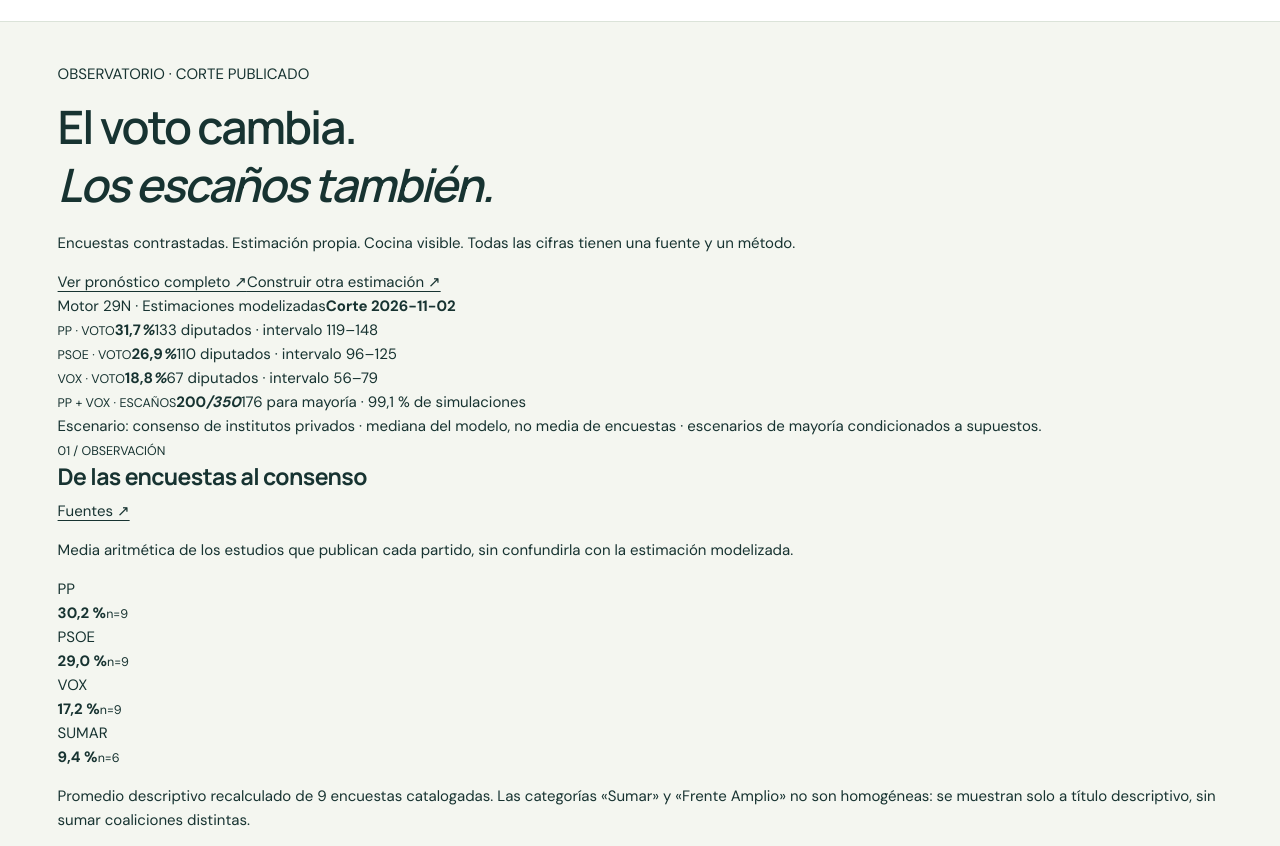
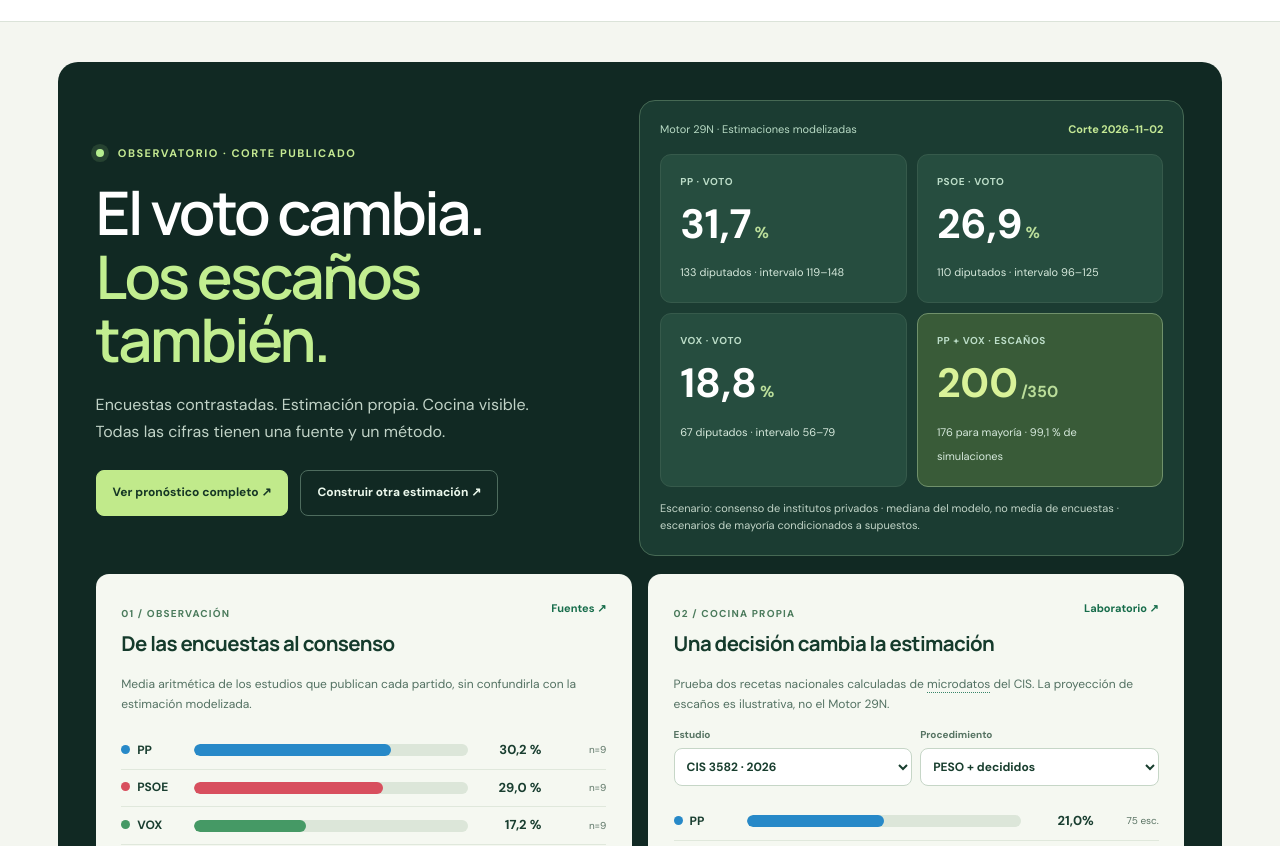
Before and after one commit to bhermoso/observatorio-electoral, a website: page index.html in a window 1280 px wide. Shown: the part 69-915 px from the top of the page. Drawn offline with Linux system fonts and the light colour scheme; files whose address does not match are found by name.

Commit message:
style: portada editorial oscura, métricas animadas y visualización de cocina

```diff
--- a/styles.css
+++ b/styles.css
@@ -213,3 +213,18 @@
 .cocina-compare a,.methods-split a{font-size:13px;font-weight:800;color:#17644c}
 .methods-split{margin:18px 0 28px}
 @media(max-width:760px){.observatory-choose-grid,.cocina-compare,.methods-split{grid-template-columns:1fr}.observatory-choose-card{min-height:auto}}
+
+/* Portada: pantalla de resultados con procedencia y cocina visibles */
+.impact{background:#112923;color:#eef8ed;margin:0 0 26px;padding:clamp(18px,3vw,38px);border-radius:20px;overflow:hidden}
+.impact-top{display:grid;grid-template-columns:minmax(0,1fr) minmax(390px,1.08fr);gap:clamp(20px,3vw,42px);align-items:center;min-height:290px}
+.impact-kicker{color:#c5e992;letter-spacing:.14em;font-weight:850;font-size:11px}.impact-kicker i{display:inline-block;width:8px;height:8px;border-radius:50%;background:#b5ee8f;box-shadow:0 0 0 5px #b5ee8f20;margin-right:10px}
+.impact h1{font-size:clamp(31px,4.7vw,65px);line-height:1.05;letter-spacing:-.045em;color:#fff;margin:17px 0 20px}.impact h1 em{font-style:normal;color:#c2ee90}.impact-top>div>p{font-size:clamp(13px,1.25vw,16px);line-height:1.7;color:#c1d3c7;max-width:470px}
+.impact-links{display:flex;flex-wrap:wrap;gap:12px;align-items:center;margin-top:25px}.impact-links a{color:#ecf9ed;text-decoration:none;font-weight:800;font-size:12px;border:1px solid #4e6c5e;border-radius:8px;padding:12px 16px}.impact-links a.impact-primary{background:#c1ea8b;color:#153625;border-color:#c1ea8b}
+.impact-live{background:#1b3c32;border:1px solid #466954;padding:20px;border-radius:16px}.impact-live-head{display:flex;justify-content:space-between;align-items:center;flex-wrap:wrap;gap:6px;margin-bottom:15px;color:#b7dac4;font-size:11px}.impact-live-head strong{color:#c4e895}
+.impact-metrics{display:grid;grid-template-columns:repeat(2,minmax(0,1fr));gap:10px}.impact-kpi{padding:clamp(13px,1.5vw,20px);background:#264d3f;border-radius:11px;border:1px solid #365a4b;min-height:120px}.impact-kpi small{display:block;color:#bcddc8;font-size:10px;font-weight:800;letter-spacing:.06em}.impact-kpi strong{display:block;color:#fff;font-size:clamp(28px,3.2vw,44px);font-variant-numeric:tabular-nums;line-height:1.3;margin:8px 0}.impact-kpi strong i{font-size:16px;color:#badd9a;font-style:normal;margin-left:3px}.impact-kpi>span{font-size:11px;color:#d6e9dc;line-height:1.6}.impact-majority{background:#395b38;border-color:#70916b}.impact-majority strong{color:#d9f299}.impact-meta{font-size:11px;line-height:1.6;color:#c2d5c8;margin-top:13px}.impact-blank{grid-column:span 2;min-height:120px;display:flex;align-items:center;justify-content:center}
+.impact-lower{display:grid;grid-template-columns:1fr 1fr;gap:16px;margin-top:18px}.impact-chart{background:#f5f8f1;color:#193e30;padding:clamp(17px,2vw,26px);border-radius:13px;min-width:0}.impact-chart>p{font-size:12px;color:#537162;line-height:1.65;min-height:38px}.impact-section-title{display:flex;justify-content:space-between;align-items:start;gap:12px}.impact-section-title small{color:#4b7b5c;font-weight:850;font-size:10px;letter-spacing:.12em}.impact-section-title h2{margin:7px 0;font-size:clamp(18px,1.6vw,23px);color:#153b2c}.impact-section-title>a{font-size:11px;color:#176d4b;font-weight:800;text-decoration:none;white-space:nowrap}.impact-visual{margin:17px 0}.impact-line{display:grid;grid-template-columns:63px minmax(0,1fr) 63px 55px;gap:10px;align-items:center;padding:8px 0;border-bottom:1px solid #e0e8dc}.impact-line>span{font-size:12px;font-weight:850}.impact-line>span i{display:inline-block;width:9px;height:9px;border-radius:50%;margin-right:7px}.impact-line>b{font-size:13px;text-align:right;font-variant-numeric:tabular-nums}.impact-line>small{font-size:10px;color:#5b7465;text-align:right}.impact-track{background:#dce6d9;height:12px;border-radius:50px;overflow:hidden}.impact-track>div{height:100%;border-radius:50px;transition:width .45s ease}.impact-footnote{font-size:10px!important;line-height:1.6;color:#627a6a!important}
+.impact-toggle{display:flex;flex-wrap:wrap;gap:8px}.impact-toggle label{font-size:10px;font-weight:850;color:#567362;flex:1;min-width:125px}.impact-toggle select{display:block;margin-top:5px;padding:9px 8px;border:1px solid #c6d6c7;border-radius:8px;width:100%;font-size:12px;color:#183e2e;background:white}.impact-recipe-footer{padding:11px 0;display:flex;flex-wrap:wrap;justify-content:space-between;gap:6px;font-size:11px;color:#496956}.impact-recipe-footer b{color:#195d41}
+.impact-bottom{display:grid;grid-template-columns:120px 1fr auto;align-items:center;gap:18px;border-top:1px solid #486955;margin-top:19px;padding-top:19px}.impact-bottom>span{font-size:10px;letter-spacing:.12em;font-weight:800;color:#b7dc9a}.impact-bottom b{color:#f0f8ed}.impact-bottom p{font-size:11px;color:#bdcfbf;line-height:1.5;margin:5px 0}.impact-bottom a{color:#c5e996;font-weight:800;text-decoration:none;white-space:nowrap;font-size:12px}
+@media(max-width:1080px){.impact-top{grid-template-columns:1fr}.impact-lower{grid-template-columns:1fr 1fr}}
+@media(max-width:740px){.impact-lower{grid-template-columns:1fr}.impact-bottom{grid-template-columns:1fr}.impact-metrics{grid-template-columns:repeat(2,1fr)}.impact h1{font-size:clamp(34px,10vw,52px)}}
+@media(prefers-reduced-motion:reduce){.impact-track>div{transition:none}}
```
